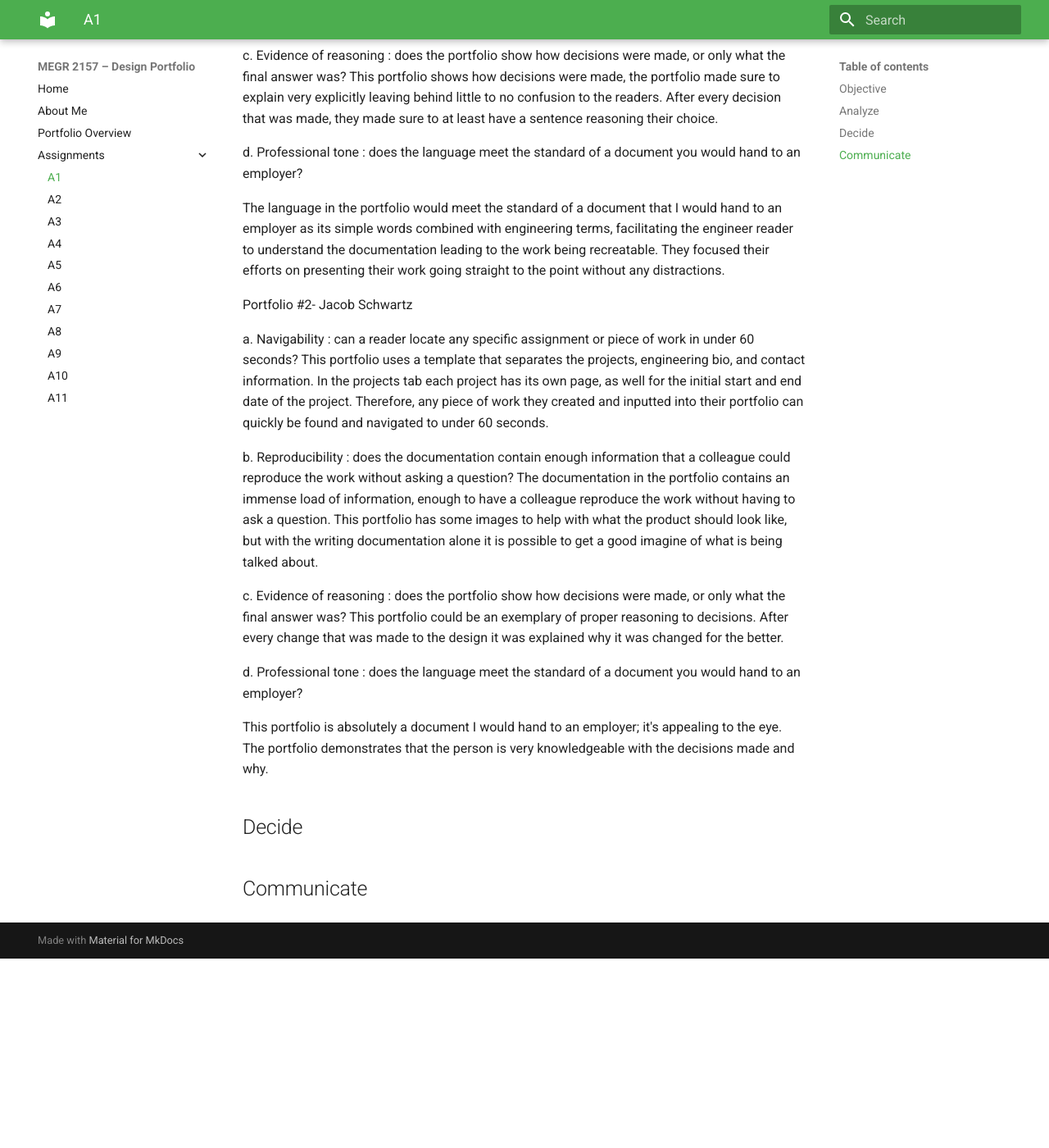
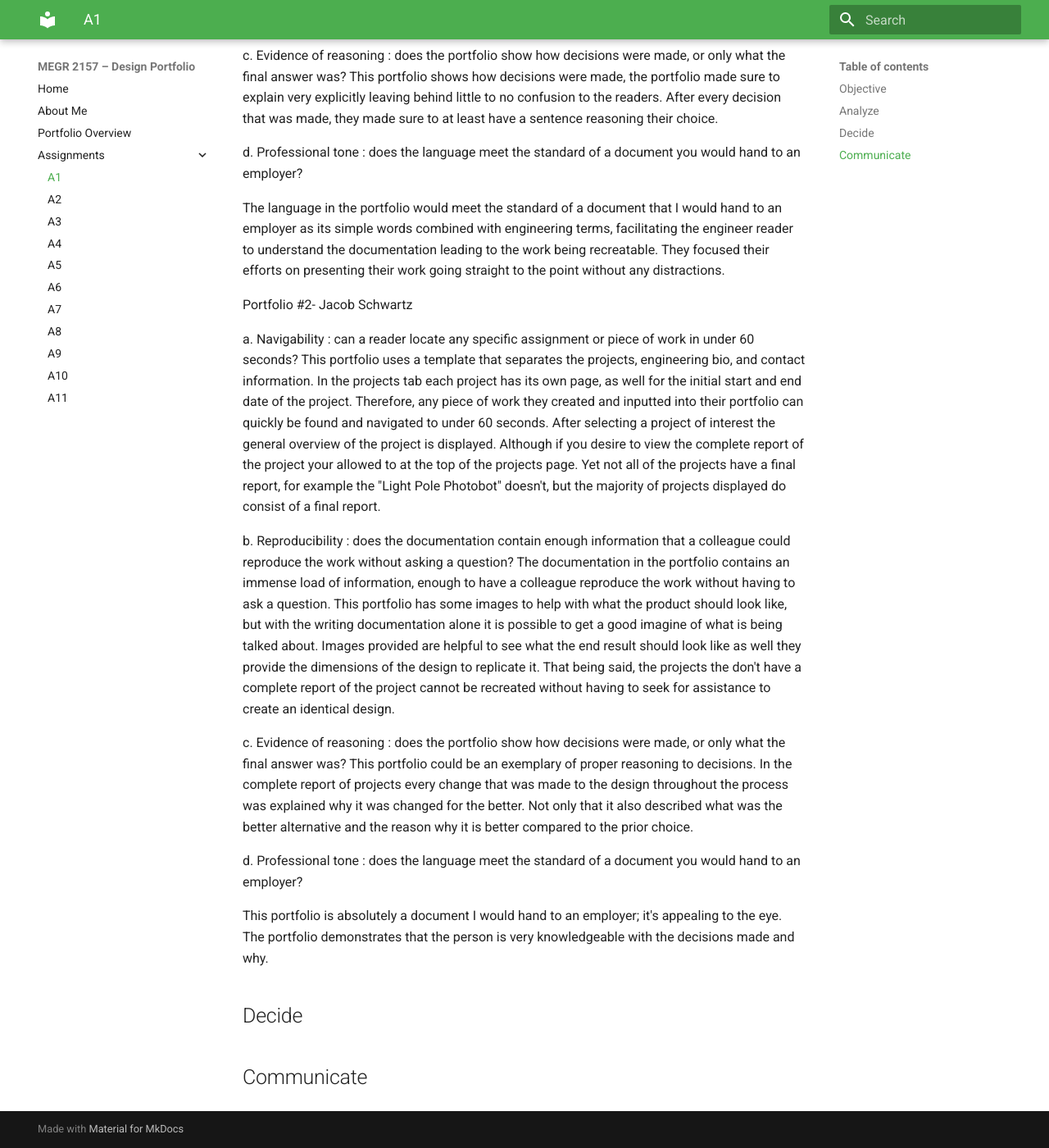
Before and after one commit to Jeffrey-Mendoza/megr2157-portfolio, an MkDocs documentation site: the page built from docs/assignments/A01/index.md, in a window 1280 px wide and 1400 px high, scrolled down 836 px. Shown: the whole window at 82% size. Built offline with MkDocs 1.6.1 and Material for MkDocs 9.7.7, drawn with Linux system fonts in a browser that asks for light colours; before the commit the page ends 2005 px from its top, so only the background shows below that.

Commit message:
Enhance portfolio documentation clarity and detail
Expanded explanations for navigability, reproducibility, and reasoning in the portfolio. Enhanced professional tone and clarity throughout the document.

```diff
--- a/docs/assignments/A01/index.md
+++ b/docs/assignments/A01/index.md
@@ -21,13 +21,13 @@ The language in the portfolio would meet the standard of a document that I would
 Portfolio #2- Jacob Schwartz
 
 a.  Navigability : can a reader locate any specific assignment or piece of work in under 60 seconds?
-This portfolio uses a template that separates the projects, engineering bio, and contact information. In the projects tab each project has its own page, as well for the initial start and end date of the project. Therefore, any piece of work they created and inputted into their portfolio can quickly be found and navigated to under 60 seconds.
+This portfolio uses a template that separates the projects, engineering bio, and contact information. In the projects tab each project has its own page, as well for the initial start and end date of the project. Therefore, any piece of work they created and inputted into their portfolio can quickly be found and navigated to under 60 seconds. After selecting a project of interest the general overview of the project is displayed. Although if you desire to view the complete report of the project your allowed to at the top of the projects page. Yet not all of the projects have a final report, for example the "Light Pole Photobot" doesn't, but the majority of projects displayed do consist of a final report.
 
 b.  Reproducibility : does the documentation contain enough information that a colleague could reproduce the work without asking a question?
-The documentation in the portfolio contains an immense load of information, enough to have a colleague reproduce the work without having to ask a question. This portfolio has some images to help with what the product should look like, but with the writing documentation alone it is possible to get a good imagine of what is being talked about.
+The documentation in the portfolio contains an immense load of information, enough to have a colleague reproduce the work without having to ask a question. This portfolio has some images to help with what the product should look like, but with the writing documentation alone it is possible to get a good imagine of what is being talked about. Images provided are helpful to see what the end result should look like as well they provide the dimensions of the design to replicate it. That being said, the projects the don't have a complete report of the project cannot be recreated without having to seek for assistance to create an identical design.
 
 c.  Evidence of reasoning : does the portfolio show how decisions were made, or only what the final answer was?
-This portfolio could be an exemplary of proper reasoning to decisions. After every change that was made to the design it was explained why it was changed for the better.
+This portfolio could be an exemplary of proper reasoning to decisions. In the complete report of projects every change that was made to the design throughout the process was explained why it was changed for the better. Not only that it also described what was the better alternative and the reason why it is better compared to the prior choice.
 
 d.  Professional tone : does the language meet the standard of a document you would hand to an employer?
 
```
